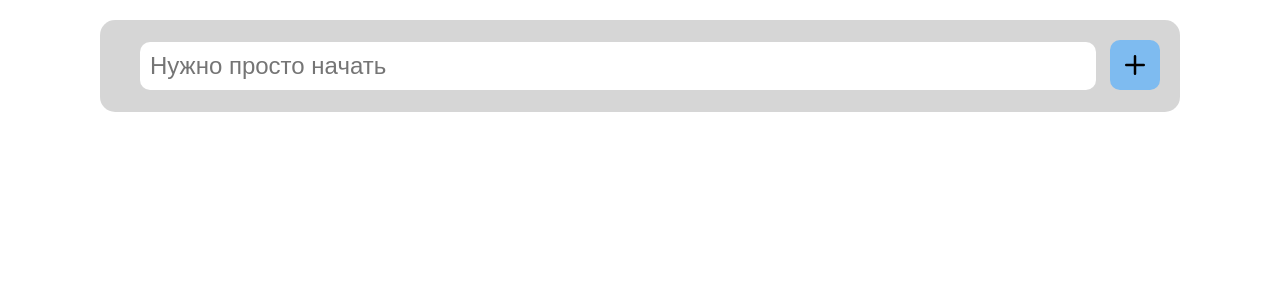
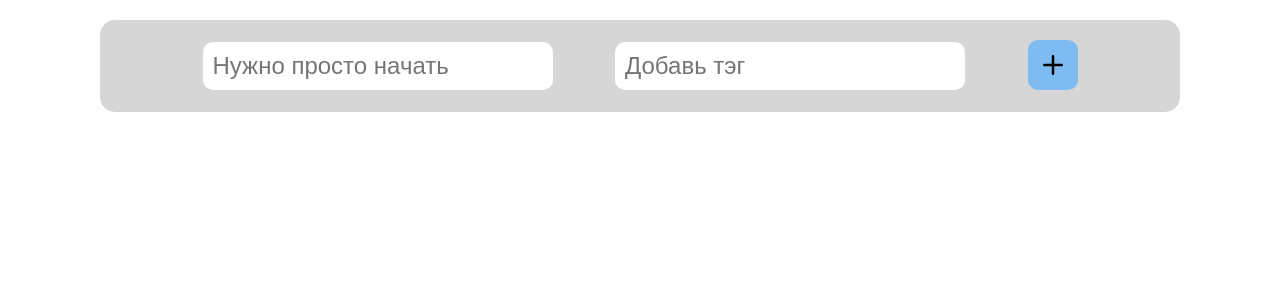
Before and after one commit to AeddAenye/VSCode, a Vue app in the folder Tododa/: page / in a window 1280 px wide. Shown: the top 300 px of the page. Built offline with nearby package versions, Linux system fonts and the light colour scheme.

Commit message:
Добавлена возможность создвния тэгов
С великой божьей помощью, без стилей и предполагаемого функционала. Но оно работает

```diff
--- a/Tododa/src/App.vue
+++ b/Tododa/src/App.vue
@@ -1,12 +1,12 @@
 <template>
   <div>
     <div>
-      <CreateTask @add-task="addtask" />
+      <CreateTask @addtask="addtask" />
     </div>
 
     <div>
-      <div v-for="(task, i) in tasks" :key="i" >
-        <Task :text="task.text" @deltask="deletetask(i)"/>
+      <div v-for="(task, i) in tasks" :key="i">
+        <Task :text="task.text" :tag="task.tag" @deltask="deletetask(i)" />
       </div>
     </div>
   </div>
@@ -18,12 +18,21 @@ import CreateTask from './components/CreateTask.vue'
 import Task from './components/Task.vue'
 
 let tasks = ref([])
+let tags = []
+
+
 
 const addtask = (ntask) => {
-  tasks.value.push(ntask);
-  console.log(`Заметка ${ntask} добавлена`)
+  tasks.value.push({ text: ntask.text, tag: ntask.tag });
+
+  console.log(`Заметка ${ntask.text} добавлена`);
   console.log(tasks.value);
-}
+
+  if (!tags.includes(ntask.tag)) {
+    tags.push(ntask.tag);
+    console.log('Новый тэг');
+  }
+};
 
 const deletetask = (i) => {
   tasks.value.splice(i, 1)
--- a/Tododa/src/components/CreateTask.vue
+++ b/Tododa/src/components/CreateTask.vue
@@ -1,7 +1,11 @@
 <template>
   <div class="inputarea">
-    <div class="userinput">
-      <input type="text" placeholder="Нужно просто начать" v-model="tasktxt" />
+    <div class="usertext">
+      <input type="text" placeholder="Нужно просто начать" v-model="txt" />
+    </div>
+
+    <div class="tag">
+      <input type="text" placeholder="Добавь тэг" v-model="tag" />
     </div>
     <div>
       <button type="button" class="addtask" @click="taskcreate">
@@ -15,14 +19,20 @@
 export default {
   data() {
     return {
-      tasktxt: "",
+      txt: '',
+      tag: '',
     };
   },
   methods: {
     taskcreate() {
-      if (this.tasktxt.trim() !== "") {
-        this.$emit("add-task", { text: this.tasktxt });
-        this.tasktxt = "";
+      if (this.txt.trim() !== '') {
+        if (this.tag.trim() === '') {
+          this.tag = 'Без тэга'
+        }
+        this.$emit('addtask', { text: this.txt, tag: this.tag })
+
+        this.txt = '';
+        this.tag = ''
       }
     },
   },
@@ -33,7 +43,7 @@ export default {
 .inputarea {
   display: flex;
   align-items: center;
-    justify-content: space-between;
+  justify-content: space-evenly;
   margin: 20px 50px;
   padding: 20px;
   background-color: var(--block-bg);
@@ -41,9 +51,10 @@ export default {
 }
 
 .inputarea .userinput {
-    width: 90%;
   padding: 0px 20px;
 }
+
+.tag {}
 
 .inputarea input {
   width: 100%;
@@ -53,7 +64,7 @@ export default {
   border: none;
 }
 
-.inputarea button.addtask  {
+.inputarea button.addtask {
   background-color: rgb(126, 187, 240);
 }
 
--- a/Tododa/src/components/Task.vue
+++ b/Tododa/src/components/Task.vue
@@ -2,6 +2,9 @@
   <div class="task">
     <div class="text">
       <span>{{ text }}</span>
+    </div>
+    <div class="tag">
+      <span>{{ tag }}</span>
     </div>
     <div>
       <button class="delete" type="button" @click="deletetask()">
@@ -18,7 +21,13 @@ export default {
       type: String,
       required: true,
     },
+
+    tag: {
+      type: String,
+      required: true,
+    },
   },
+
   methods: {
     deletetask() {
       this.$emit("deltask")
--- a/Tododa/vite.config.js
+++ b/Tododa/vite.config.js
@@ -3,7 +3,6 @@ import { fileURLToPath, URL } from 'node:url'
 import { defineConfig } from 'vite'
 import vue from '@vitejs/plugin-vue'
 
-// https://vitejs.dev/config/
 export default defineConfig({
   plugins: [
     vue(),
```
Also changed, not shown: 2 other files (tests, documents, lock files or other folders). Lines whose indentation alone changed are shown as unchanged.
